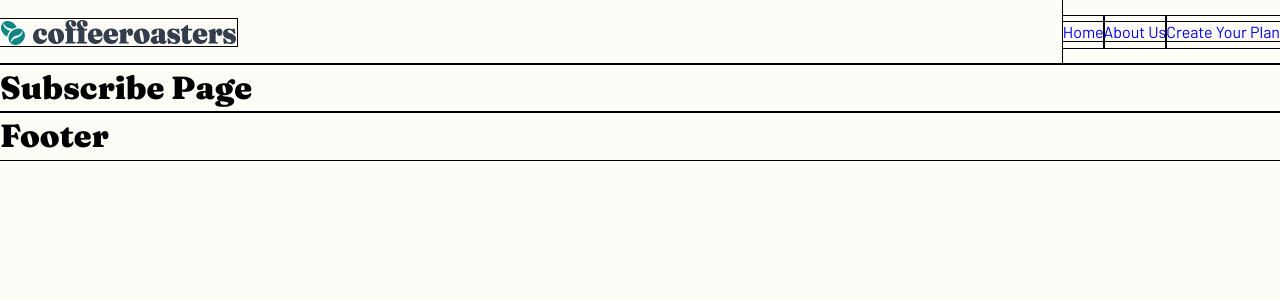
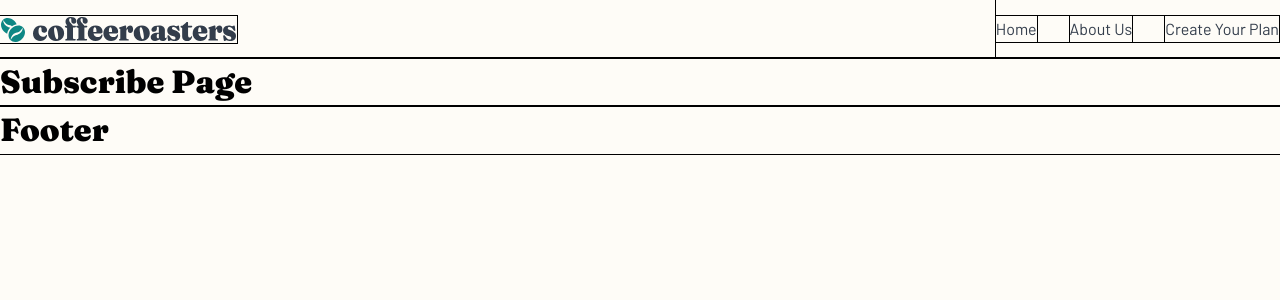
Before and after one commit to tlanettepollard/FEM-CoffeeRoasters-Subscription-Site-TLP, a React (Vite) app: page /subscribe in a window 1280 px wide. Shown: the top 300 px of the page. Built offline with nearby package versions, Linux system fonts and the light colour scheme.

Commit message:
Update: nav styling
Signed-off-by: T. Lanette <TLPollard4516@gmail.com>

```diff
--- a/src/components/Navbar/NavItem.jsx
+++ b/src/components/Navbar/NavItem.jsx
@@ -6,7 +6,7 @@ const NavItem = (props) => {
             <Link to={props.link}
                 role='menuitem'
                 onClick={props.click}
-                className='anchor nav__item--btn'>
+                className='anchor nav__item--btn nav-font'>
                 {props.name}
             </Link>
 
--- a/src/styles/layout/_navbar.scss
+++ b/src/styles/layout/_navbar.scss
@@ -6,5 +6,14 @@ nav {
 }
 
 nav ul {
-    @include flex(row, space-evenly, center);
+    display: inline-flex;
+    justify-content: center;
+    align-items: flex-start;
+    padding-right: .0625rem;
+    gap: 2.0625rem;
 }
+
+nav ul li a {
+    display: block;
+
+}
```
